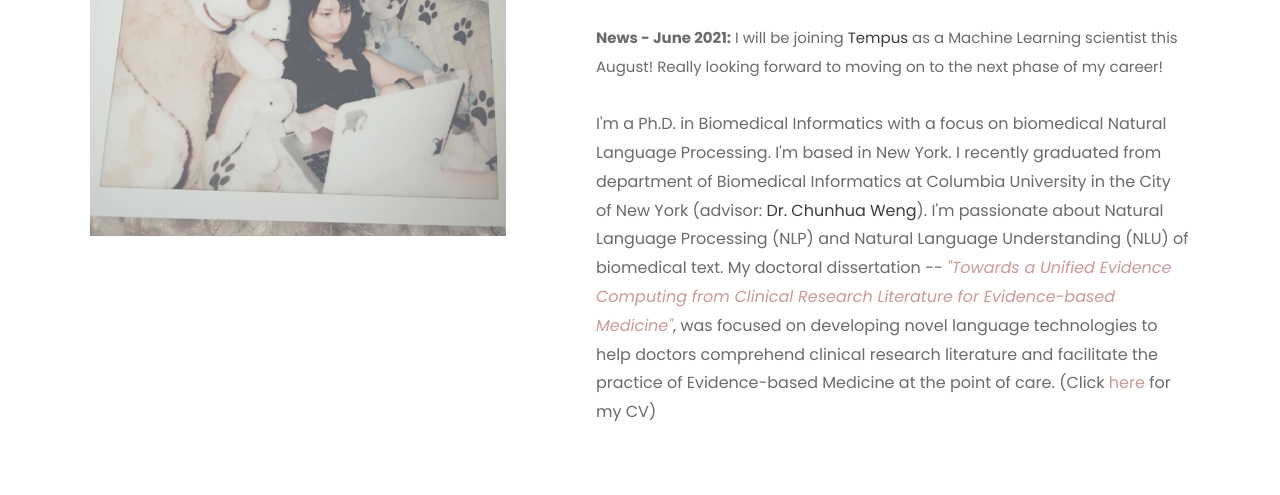
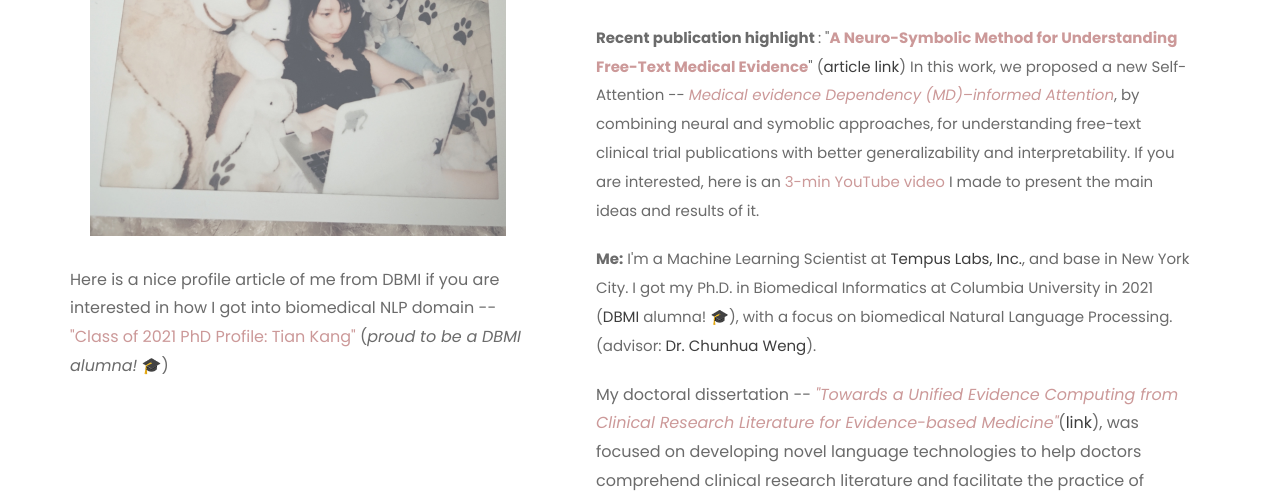
Before and after one commit to Tian312/Tian312.github.io, a plain HTML site: page index.html in a window 1280 px wide. Shown: the part 301-796 px from the top of the page. Drawn offline with Linux system fonts and the light colour scheme.

Commit message:
update home page

```diff
--- a/index.html
+++ b/index.html
@@ -152,8 +152,12 @@
                                                     <div class="gdlr-core-image-item-wrap gdlr-core-media-image  gdlr-core-image-item-style-rectangle" style="border-width: 0px;">
                                                         <a class="gdlr-core-ilightbox gdlr-core-js " href=upload/home.jpg data-type=image><img src=upload/home.jpg alt width=500 height=500 title=home><span class="gdlr-core-image-overlay "><!--i class="gdlr-core-image-overlay-icon gdlr-core-size-22 fa fa-search"  ></i--></span></a>
                                                     </div>
+
                                                 </div>
+
+
                                             </div>
+                                            <span class="gdlr-core-title-item-caption gdlr-core-info-font gdlr-core-skin-caption" style="font-size: 15px ;font-style: normal  ;margin-bottom: 10px ; > <span style="color:#333333"> </span>    Here is a nice profile article of me from DBMI if you are interested in how I got into biomedical NLP domain -- <a href=https://www.dbmi.columbia.edu/tian-kang-2021-profile style="color:#CC9999"> "Class of 2021 PhD Profile: Tian Kang"</a> (<i>proud to be a DBMI alumna!</i> &#x1F393;)</span>
                                         </div>
                                     </div>
                                 </div>
@@ -178,12 +182,14 @@
                                             <div class=gdlr-core-pbf-element>
                                                 <div class="gdlr-core-text-box-item gdlr-core-item-pdlr gdlr-core-item-pdb gdlr-core-left-align" style="padding-bottom: 25px ;">
                                                     <div class=gdlr-core-text-box-item-content style="text-transform: none ;">
-                                                        <span style="text-transform: none ; font-size: 15px"> <b>News - June 2021:</b> I will be joining <a href="https://www.tempus.com/">Tempus</a> as a Machine Learning scientist this August! Really looking forward to moving on to the next phase of my career! </span>
-                                                        <br><br>
-                                                        <p>I'm a Ph.D. in Biomedical Informatics with a focus on biomedical Natural Language Processing. I'm based in New York. I recently graduated from department of Biomedical Informatics at Columbia University in the City of New York (advisor: <a href=https://people.dbmi.columbia.edu/~chw7007/>Dr. Chunhua Weng</a>). I'm passionate about Natural Language Processing (NLP) and Natural Language Understanding (NLU) of biomedical text. My doctoral dissertation -- <i style="color:#CC9999" >"Towards a Unified Evidence Computing from Clinical Research Literature for Evidence-based Medicine"</i>, was focused on developing novel language technologies to help doctors comprehend clinical research literature and facilitate the practice of Evidence-based Medicine at the point of care. (Click <a href="upload/CV_TianKang_academic.pdf" style="color:#CC9999">here</a> for my CV)</p>
 
+                                                        <p><span style="text-transform: none ; font-size: 15px"> <b>Recent publication highlight </b>: "<b style="color:#CC9999">A Neuro-Symbolic Method for Understanding Free-Text Medical Evidence</b>" (<a href=https://academic.oup.com/jamia/article-abstract/28/8/1703/6270974?redirectedFrom=fulltext>article link</a>) In this work, we proposed a new Self-Attention -- <i style="color:#CC9999">Medical evidence Dependency (MD)–informed Attention</i>, by combining neural and symoblic approaches, for understanding free-text clinical trial publications with better generalizability and interpretability. If you are interested, here is an <a href=https://www.youtube.com/watch?v=JH-T1P8tLPw style="color:#CC9999">3-min YouTube video</a> I made to present the main ideas and results of it.</p>
 
-                                                        <!--p>During my free time, I love photography &#128248; (check out my albums), and watching Ricky Rubio &#9977;'s games and Gilmore Girls! </p-->
+                                                        <p><span style="text-transform: none ; font-size: 15px"> <b>Me:</b> I'm a Machine Learning Scientist at <a href="https://www.tempus.com/">Tempus Labs, Inc.</a>, and base in New York City. I got my Ph.D. in Biomedical Informatics at Columbia University in 2021 (<a href="https://www.columbia.edu/dbmi">DBMI</a> alumna! &#x1F393;), with a focus on biomedical Natural Language Processing. (advisor: <a href=https://people.dbmi.columbia.edu/~chw7007/>Dr. Chunhua Weng</a>). </p>
+                                                        <p> My doctoral dissertation -- <i style="color:#CC9999">"Towards a Unified Evidence Computing from Clinical Research Literature for Evidence-based Medicine"</i>(<a  href=https://academiccommons.columbia.edu/doi/10.7916/d8-f1q6-fp98>link</a>), was focused on developing novel language technologies to help doctors comprehend clinical research literature and facilitate the practice of Evidence-based Medicine at the point of care. (Click <a href="upload/CV_TianKang_academic.pdf" style="color:#CC9999">here</a> for my CV)</p>
+
+                                                    <br></br>
+
                                                     </div>
                                                 </div>
                                             </div>
```
